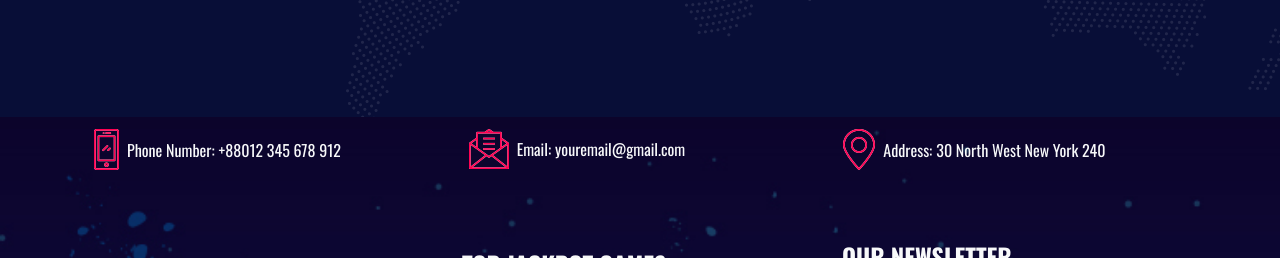
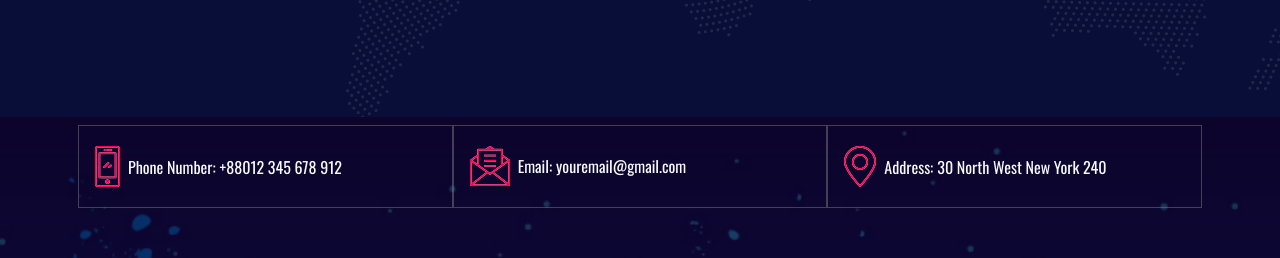
Before and after one commit to federicomanni97/proj-html-vuejs, a Vue app: page / in a window 1280 px wide. Shown: the part 9760-10018 px from the top of the page. Built offline with nearby package versions, Linux system fonts and the light colour scheme.

Commit message:
borders-footer-added

```diff
--- a/src/components/FooterComponent.vue
+++ b/src/components/FooterComponent.vue
@@ -2,7 +2,7 @@
     <div class="bg-footer paddingb footerfont">
         <div class="container text-light">
             <div class="row p-2">
-                <div class="col-4" v-for="infos in store.footerContactInfos">
+                <div class="col-4 py-3 borderfooter" v-for="infos in store.footerContactInfos">
                     <div class="d-flex align-items-center">
                         <div class="">
                             <img class="p-1" :src="infos.image" alt="">
@@ -103,4 +103,9 @@ input{
   opacity: 1;
 }
 
+.borderfooter{
+    border: 1px solid rgba(128, 128, 128, 0.479);
+
+}
+
 </style>
```
